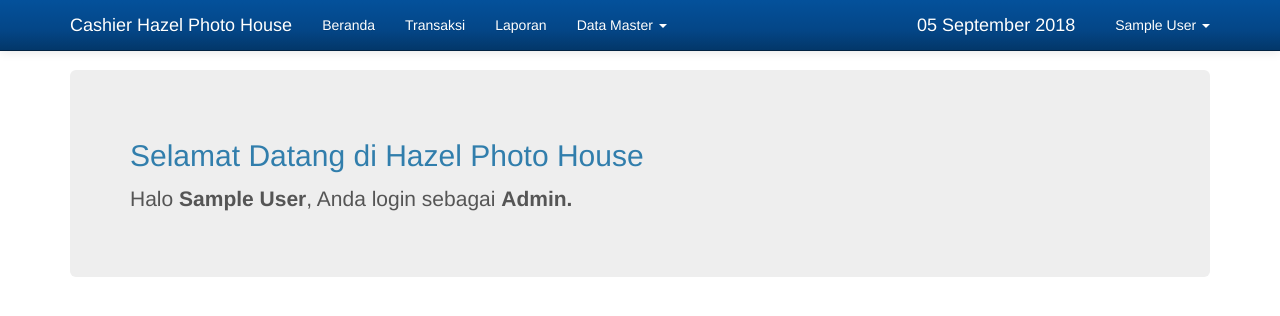
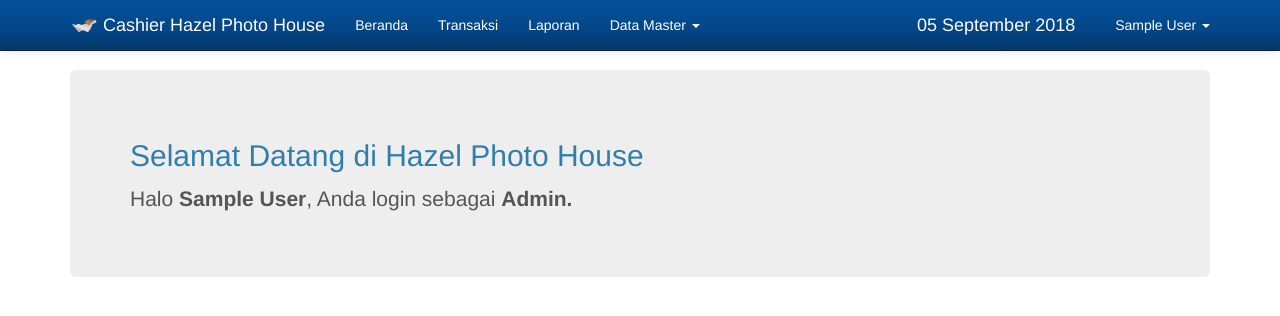
Before and after one commit to hazelAdmin/Admin, a PHP site: page /admin.php in a window 1280 px wide. Shown: the top 316 px of the page. Run offline with PHP 8.4, Linux system fonts and the light colour scheme; the visitor is signed in with stand-in values (Sample User, id 1).

Commit message:
Logo Hazel

```diff
--- a/menu.php
+++ b/menu.php
@@ -13,7 +13,8 @@
 		<span class="icon-bar"></span>
 		<span class="icon-bar"></span>
 	  </button>
-	  <a class="navbar-brand" href="">Cashier Hazel Photo House</a>
+		<!-- Judul dan Logo Hazel -->
+	  <a class="navbar-brand" href="" ><img src="beranda.png" width="30" height="20" style="float:left; margin:0 3px 5px 0"/>Cashier Hazel Photo House</a>
 	</div>
 	<div class="navbar-collapse collapse">
 	  <ul class="nav navbar-nav">
```
